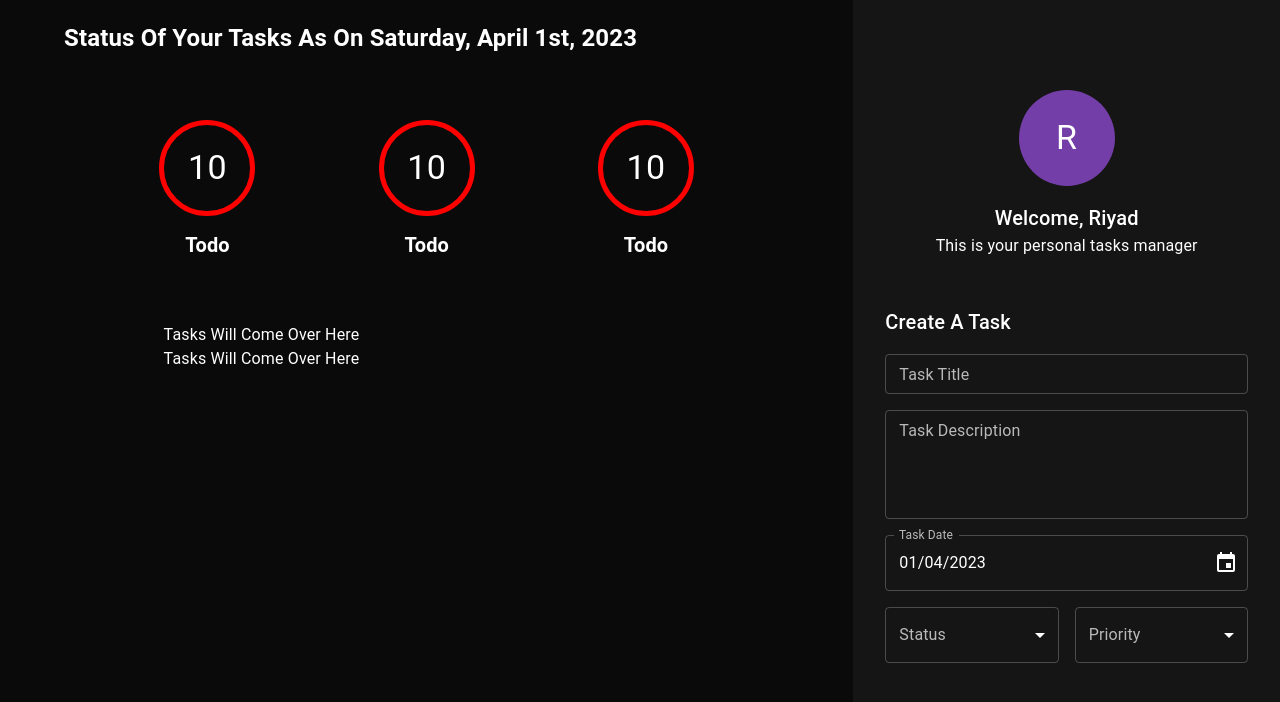
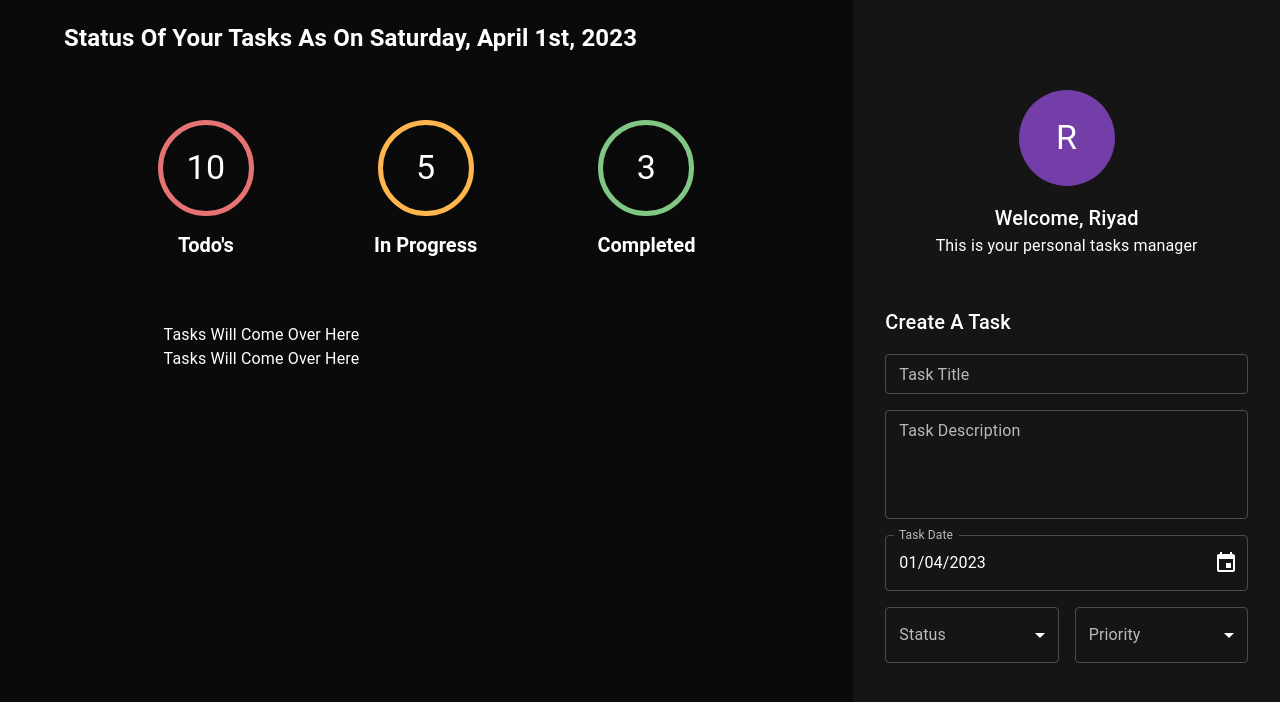
Before and after one commit to riyadsalem/Personal-Tasks-Manager, a React (Create React App) app: page / in a window 1280 px wide. Shown: the top 702 px of the page. Built offline with nearby package versions, Linux system fonts and the light colour scheme.

Commit message:
Making Values Dynamic & Creating The Correct Border Coloer & Emitting Correct Label Release #1

```diff
--- a/src/components/taskArea/index.tsx
+++ b/src/components/taskArea/index.tsx
@@ -2,6 +2,7 @@ import { Grid, Box } from '@mui/material';
 import React, { FC, ReactElement } from 'react';
 import { format } from 'date-fns';
 import { TaskCounter } from './taskCounter';
+import { Status } from '../sidebar/createTaskForm/enums/Status';
 
 export const TaskArea: FC = (): ReactElement => {
   return (
@@ -27,9 +28,15 @@ export const TaskArea: FC = (): ReactElement => {
           xs={12}
           mb={8}
         >
-          <TaskCounter />
-          <TaskCounter />
-          <TaskCounter />
+          <TaskCounter count={10} status={Status.todo} />
+          <TaskCounter
+            count={5}
+            status={Status.inProgress}
+          />
+          <TaskCounter
+            count={3}
+            status={Status.completed}
+          />
         </Grid>
         <Grid
           item
--- a/src/components/taskArea/taskCounter.tsx
+++ /dev/null
@@ -1,36 +0,0 @@
-import { Avatar, Box, Typography } from '@mui/material';
-import React, { FC, ReactElement } from 'react';
-
-export const TaskCounter: FC = (): ReactElement => {
-  return (
-    <Box
-      display="flex"
-      flexDirection="column"
-      justifyContent="center"
-      alignItems="center"
-    >
-      <Avatar
-        sx={{
-          background: 'transparent',
-          border: '5px solid',
-          width: '96px',
-          height: '96px',
-          marginBottom: '16px',
-          borderColor: 'red',
-        }}
-      >
-        <Typography color="#ffffff" variant="h4">
-          10
-        </Typography>
-      </Avatar>
-      <Typography
-        color="#ffffff"
-        variant="h5"
-        fontWeight="bold"
-        fontSize="20px"
-      >
-        Todo
-      </Typography>
-    </Box>
-  );
-};
--- /dev/null
+++ b/src/components/taskArea/taskCounter/helpers/emitCorrectBorderColor.ts
@@ -0,0 +1,15 @@
+import { Status } from '../../../sidebar/createTaskForm/enums/Status';
+import { TaskCounterStatusType } from '../interface/ITaskCounter';
+
+export const emitCorrectBorderColor = (
+  status: TaskCounterStatusType,
+): string => {
+  switch (status) {
+    case Status.todo:
+      return 'error.light';
+    case Status.inProgress:
+      return 'warning.light';
+    case Status.completed:
+      return 'success.light';
+  }
+};
--- /dev/null
+++ b/src/components/taskArea/taskCounter/helpers/emitCorrectLabel.ts
@@ -0,0 +1,15 @@
+import { Status } from '../../../sidebar/createTaskForm/enums/Status';
+import { TaskCounterStatusType } from '../interface/ITaskCounter';
+
+export const emitCorrectLabel = (
+  status: TaskCounterStatusType,
+): string => {
+  switch (status) {
+    case Status.todo:
+      return `Todo's`;
+    case Status.inProgress:
+      return 'In Progress';
+    case Status.completed:
+      return 'Completed';
+  }
+};
--- /dev/null
+++ b/src/components/taskArea/taskCounter/index.tsx
@@ -0,0 +1,53 @@
+import { Avatar, Box, Typography } from '@mui/material';
+import React, { FC, ReactElement } from 'react';
+import { ITaskCounter } from './interface/ITaskCounter';
+import { Status } from '../../sidebar/createTaskForm/enums/Status';
+import PropTypes from 'prop-types';
+import { emitCorrectLabel } from './helpers/emitCorrectLabel';
+import { emitCorrectBorderColor } from './helpers/emitCorrectBorderColor';
+
+export const TaskCounter: FC<ITaskCounter> = (
+  props,
+): ReactElement => {
+  const { count = 0, status = Status.completed } = props;
+  return (
+    <Box
+      display="flex"
+      flexDirection="column"
+      justifyContent="center"
+      alignItems="center"
+    >
+      <Avatar
+        sx={{
+          background: 'transparent',
+          border: '5px solid',
+          width: '96px',
+          height: '96px',
+          marginBottom: '16px',
+          borderColor: `${emitCorrectBorderColor(status)}`,
+        }}
+      >
+        <Typography color="#ffffff" variant="h4">
+          {count}
+        </Typography>
+      </Avatar>
+      <Typography
+        color="#ffffff"
+        variant="h5"
+        fontWeight="bold"
+        fontSize="20px"
+      >
+        {emitCorrectLabel(status)}
+      </Typography>
+    </Box>
+  );
+};
+
+TaskCounter.propTypes = {
+  count: PropTypes.number,
+  status: PropTypes.oneOf([
+    Status.todo,
+    Status.inProgress,
+    Status.completed,
+  ]),
+};
--- /dev/null
+++ b/src/components/taskArea/taskCounter/interface/ITaskCounter.ts
@@ -0,0 +1,11 @@
+import { Status } from '../../../sidebar/createTaskForm/enums/Status';
+
+export type TaskCounterStatusType =
+  | Status.todo
+  | Status.inProgress
+  | Status.completed;
+
+export interface ITaskCounter {
+  count?: number;
+  status?: TaskCounterStatusType;
+}
```
